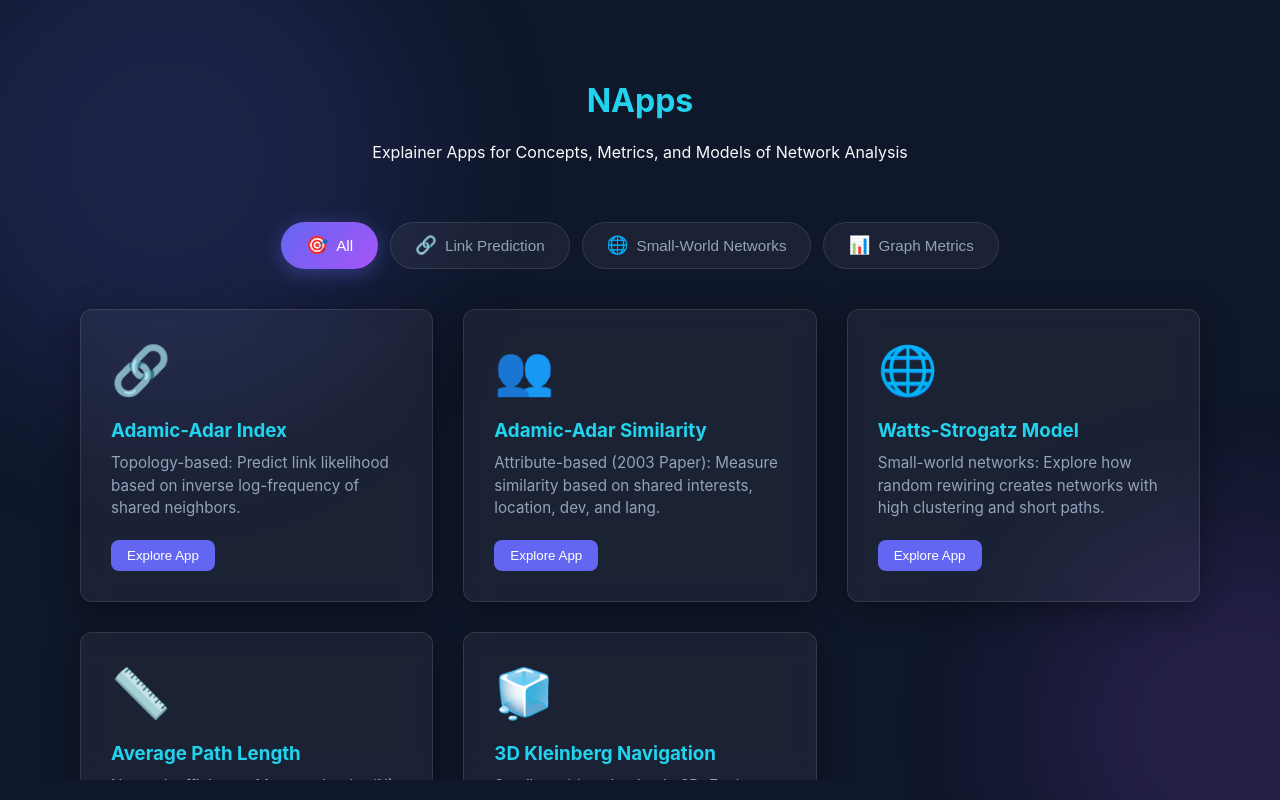
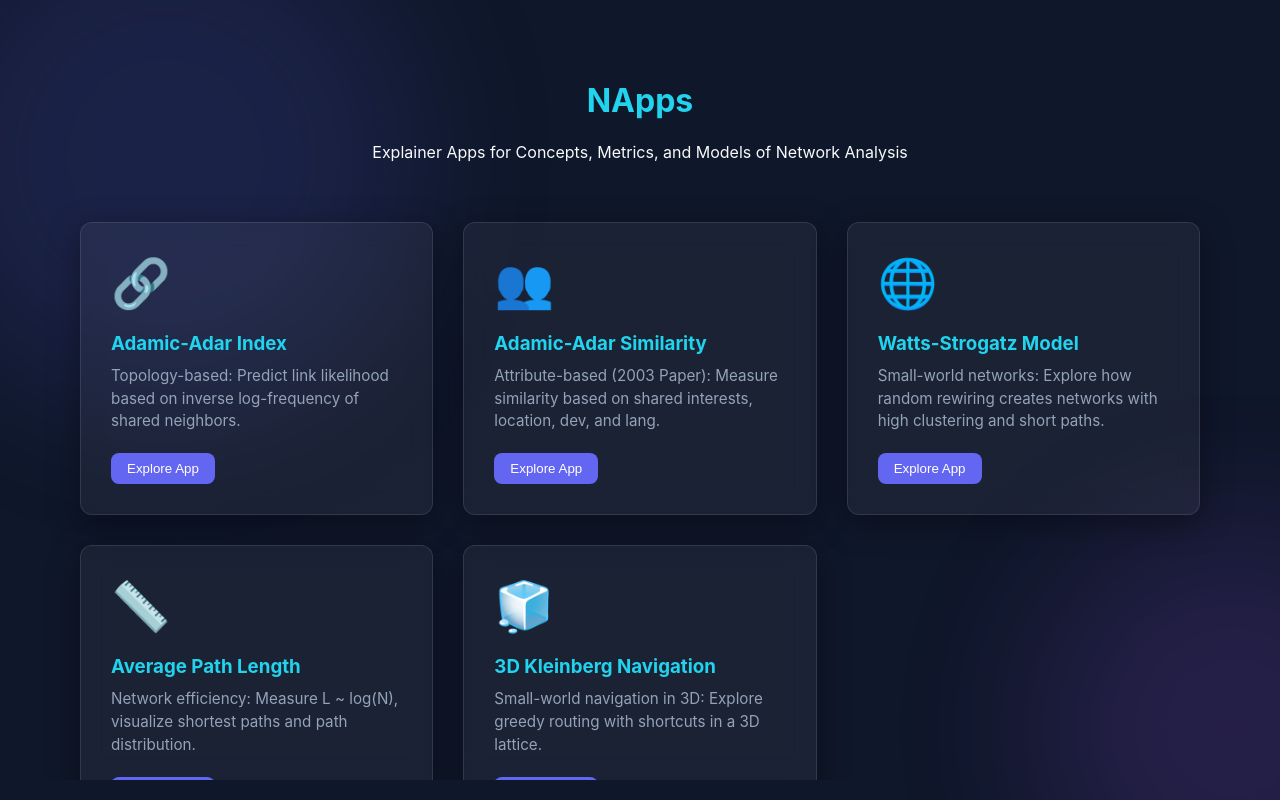
Before and after one commit to hasantktl/network_science_app, a React (Vite) app: page / in a window 1280 px wide. Built offline with nearby package versions, Linux system fonts and the light colour scheme.

Commit message:
Feat: remove filtering

```diff
--- a/src/components/Gallery.jsx
+++ b/src/components/Gallery.jsx
@@ -1,13 +1,7 @@
-import React, { useState } from 'react';
-import { apps, categories } from '../apps';
+import React from 'react';
+import { apps } from '../apps';
 
 const Gallery = ({ onSelect }) => {
-  const [activeCategory, setActiveCategory] = useState('all');
-
-  const filteredApps = activeCategory === 'all'
-    ? apps
-    : apps.filter(app => app.category === activeCategory);
-
   return (
     <div className="gallery-container">
       <div className="gallery-header">
@@ -15,21 +9,8 @@ const Gallery = ({ onSelect }) => {
         <p>Explainer Apps for Concepts, Metrics, and Models of Network Analysis</p>
       </div>
 
-      <div className="category-filters">
-        {categories.map(cat => (
-          <button
-            key={cat.id}
-            className={`filter-btn ${activeCategory === cat.id ? 'active' : ''}`}
-            onClick={() => setActiveCategory(cat.id)}
-          >
-            <span className="filter-icon">{cat.icon}</span>
-            {cat.label}
-          </button>
-        ))}
-      </div>
-
       <div className="gallery-grid">
-        {filteredApps.map(app => (
+        {apps.map(app => (
           <div
             key={app.id}
             className={`gallery-card glass-panel ${app.placeholder ? 'placeholder' : ''}`}
```
